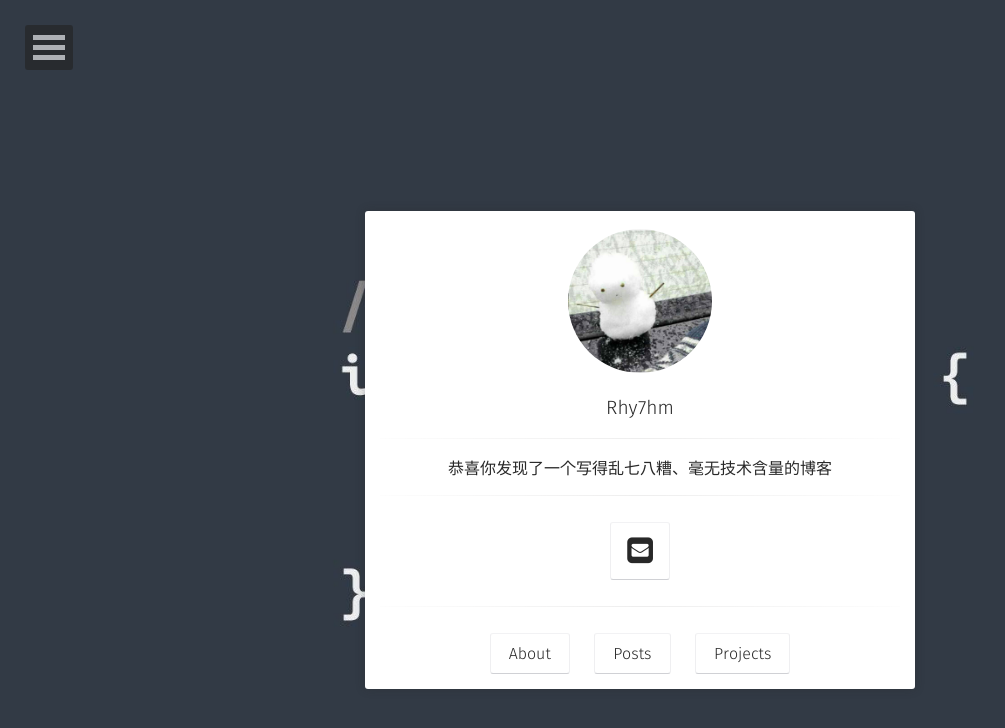
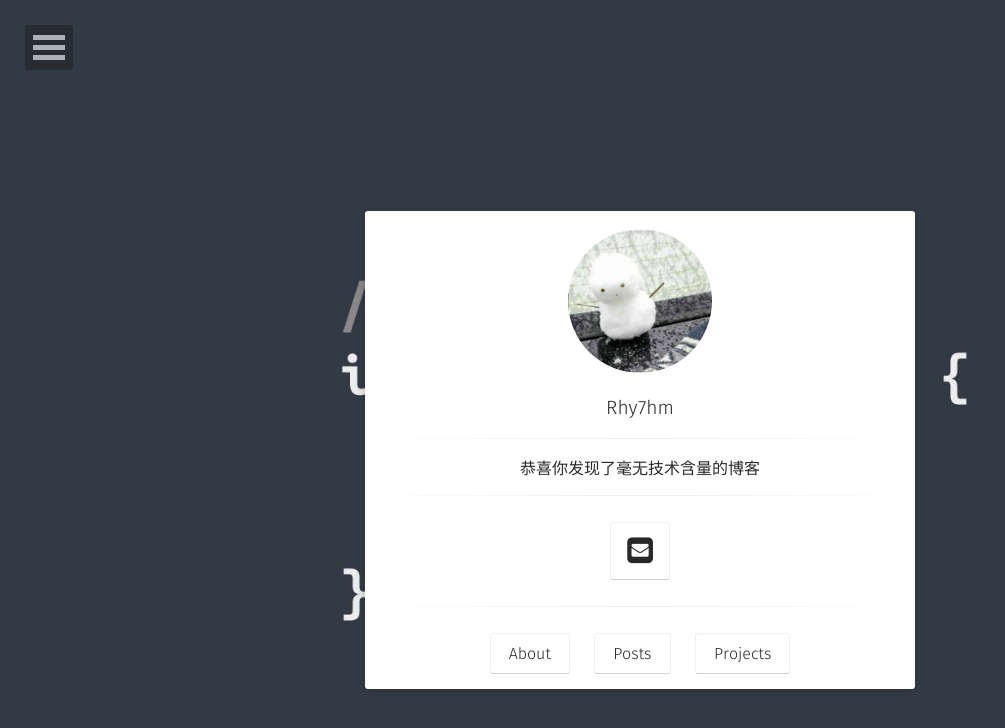
Before and after one commit to RhythmMark/RhythmMark.github.io, a Jekyll site: the page built from index.html, in a window 1280 px wide. Shown: the top 728 px of the page, without its empty margins (0-1005 px from the left). Built offline with Jekyll 4.4.1, drawn with Linux system fonts in a browser that asks for light colours; some web fonts are replaced.

Commit message:
Update _config.yml

```diff
--- a/_config.yml
+++ b/_config.yml
@@ -1,6 +1,6 @@
 # Site
 title:              Rhy7hm
-bio:                '恭喜你发现了一个写得乱七八糟、毫无技术含量的博客'
+bio:                '恭喜你发现了毫无技术含量的博客'
 description:        "天天被计算机教做人"
 reading_time:       true
 words_per_minute:   200
```
